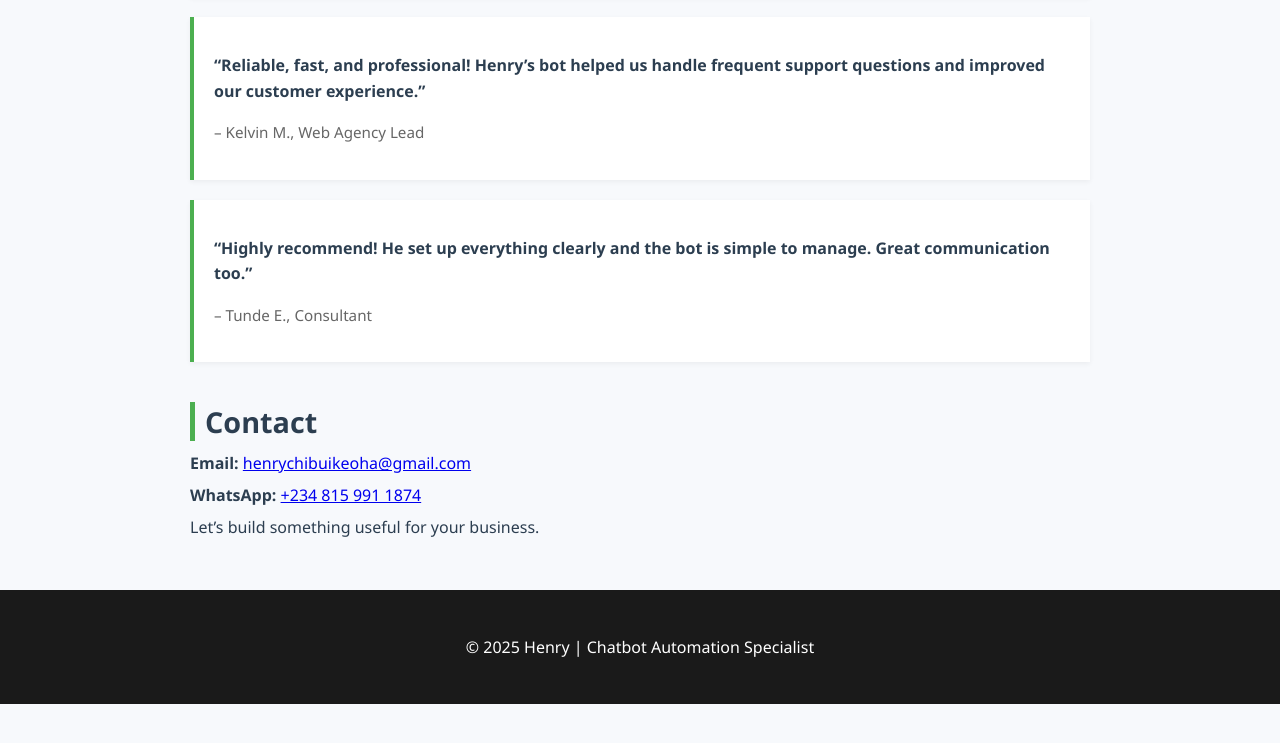
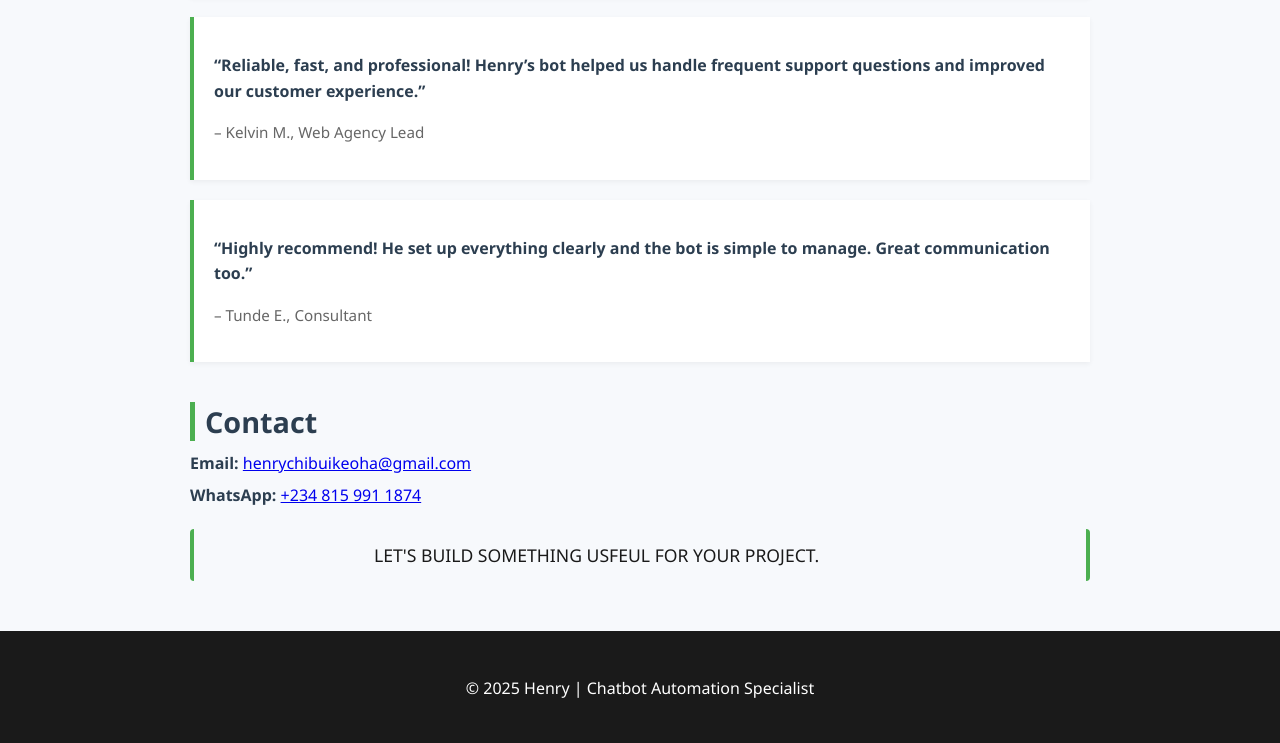
Before and after one commit to henryNugo1/HenryChatbot, a plain HTML site: page index.html in a window 1280 px wide. Shown: the part 1279-2022 px from the top of the page. Before the commit the page ends 1983 px from the top, so only its background shows below. Drawn offline with Linux system fonts and the light colour scheme.

Commit message:
Update index.html

```diff
--- a/index.html
+++ b/index.html
@@ -155,7 +155,7 @@
       <h2>Contact</h2>
       <p><strong>Email:</strong> <a href="mailto:henrychibuikeoha@gmail.com">henrychibuikeoha@gmail.com</a></p>
       <p><strong>WhatsApp:</strong> <a href="https://wa.me/2348159911874">+234 815 991 1874</a></p>
-      <p>Let’s build something useful for your business.</p>
+      <p style="font-size: 1.1rem; font-weight: 500; color: #1a1a1a; padding: 12px 180px; border-left: 4px solid #4caf50; border-right: 4px solid #4caf50; border-radius: 4px; margin-top: 20px;">LET'S BUILD SOMETHING USFEUL FOR YOUR PROJECT.</p>
     </div>
   </div>
 
```
